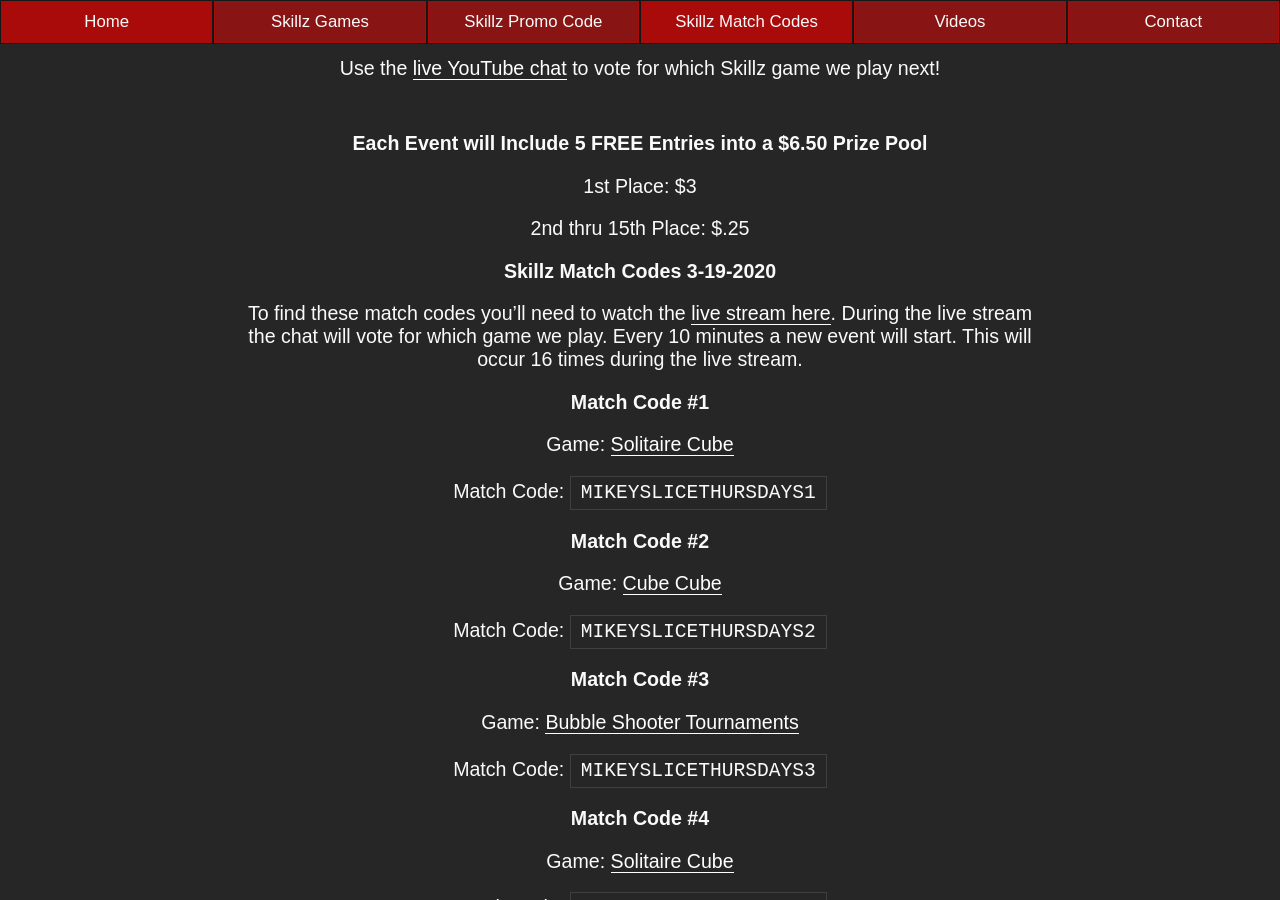
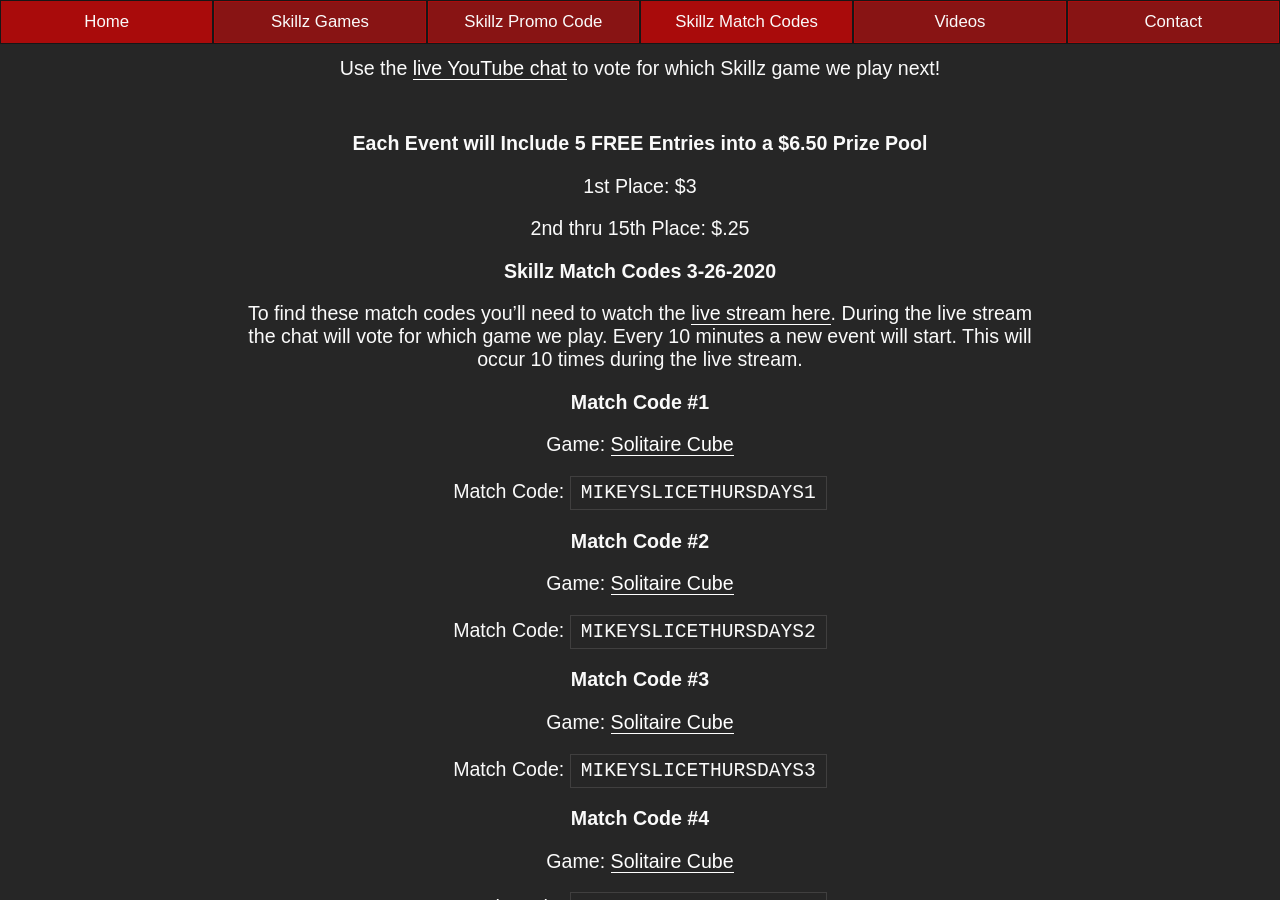
Before and after one commit to mikeyslice/esports-medium, a Jekyll site: the page built from skillz-match-codes.md, in a window 1280 px wide and 900 px high, scrolled down 1666 px. Built offline with Jekyll 4.4.1, drawn with Linux system fonts in a browser that asks for light colours; some of the changed text lies outside the part shown.

Commit message:
Update Skillz Match Codes “skillz-match-codes”

```diff
--- a/_includes/pages/skillz-match-codes.html
+++ b/_includes/pages/skillz-match-codes.html
@@ -28,10 +28,10 @@
 </li>
 </ul>
 <h3>
-Skillz Match Codes 3-19-2020
+Skillz Match Codes 3-26-2020
 </h3>
 <p>
-To find these match codes you’ll need to watch the <a href="https://youtu.be/-2B7U58Fjxk">live stream here</a>. During the live stream the chat will vote for which game we play. Every 10 minutes a new event will start. This will occur 16 times during the live stream.
+To find these match codes you’ll need to watch the <a href="https://youtu.be/-2B7U58Fjxk">live stream here</a>. During the live stream the chat will vote for which game we play. Every 10 minutes a new event will start. This will occur 10 times during the live stream.
 </p>
 
 <h3>Match Code #1</h3>
@@ -42,13 +42,13 @@
 
 <h3>Match Code #2</h3>
 
-<p>Game: <a href="/skillz-games/">Cube Cube</a><p>
+<p>Game: <a href="/skillz-games/">Solitaire Cube</a><p>
 
 <p>Match Code: <code>MIKEYSLICETHURSDAYS2</code><p>
 
 <h3>Match Code #3</h3>
 
-<p>Game: <a href="/skillz-games/">Bubble Shooter Tournaments</a><p>
+<p>Game: <a href="/skillz-games/">Solitaire Cube</a><p>
 
 <p>Match Code: <code>MIKEYSLICETHURSDAYS3</code><p>
 
```
Also changed, not shown: other parts of _includes/pages/skillz-match-codes.html (+4 -4 lines).
